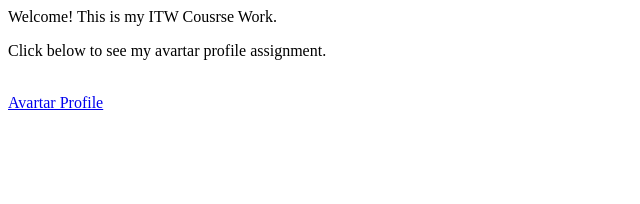
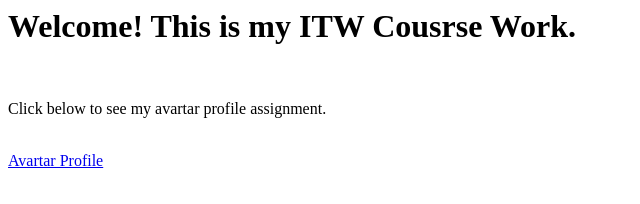
Before and after one commit to PwenL/PeiwenLin.github.io, a plain HTML site: page index.html in a window 1280 px wide. Shown: the whole page, without its empty margins (0-640 px from the left). Drawn offline with Linux system fonts and the light colour scheme.

Commit message:
Update index.html

```diff
--- a/index.html
+++ b/index.html
@@ -1,9 +1,11 @@
 <html>
-<head> Welcome! This is my ITW Cousrse Work.</head>
+<head>
+  <h1> Welcome! This is my ITW Cousrse Work.</h1>
+</head>
+<body>
 <br>
 <p>Click below to see my avartar profile assignment.</p>
 <br>
-<body>
 <a href="https://drive.google.com/file/d/1mq5pjp83FKfZBodOSuPXRxKWODac_orx/view?usp=sharing"> Avartar Profile </a>
 </body>
 </html>
```
